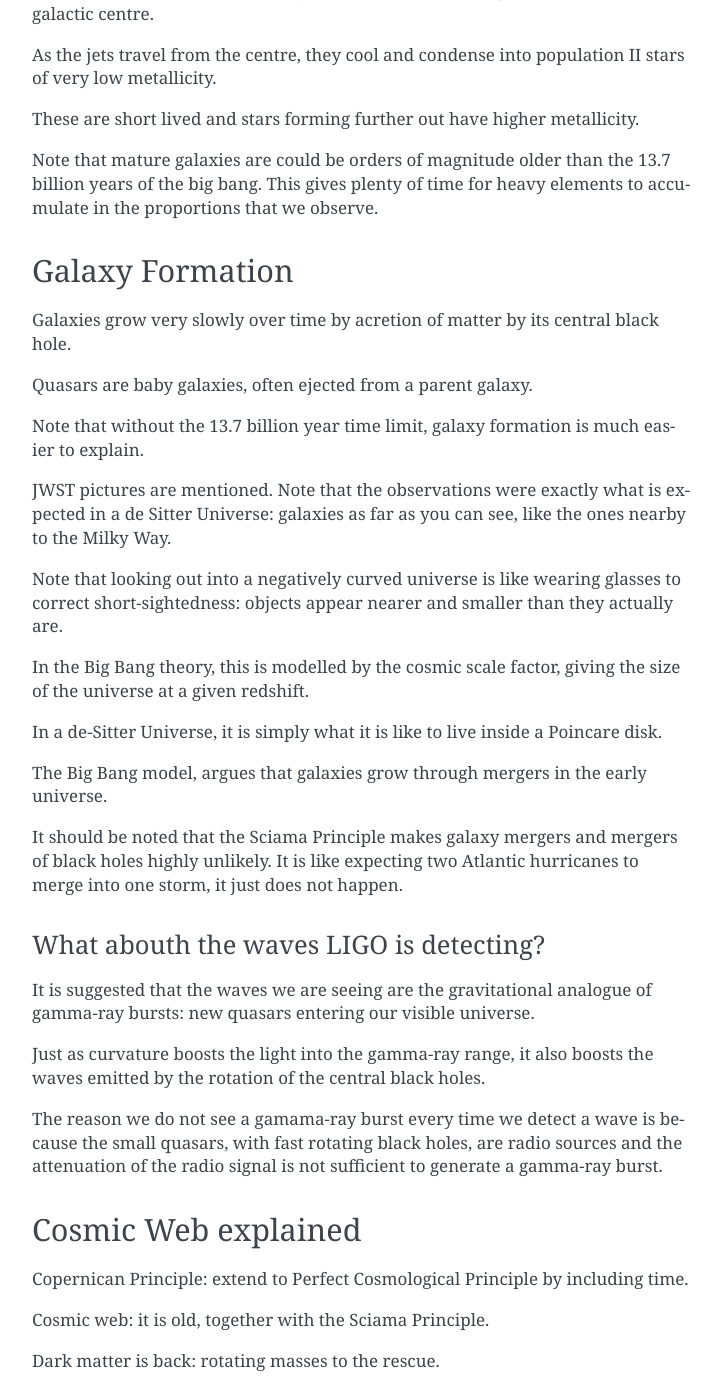
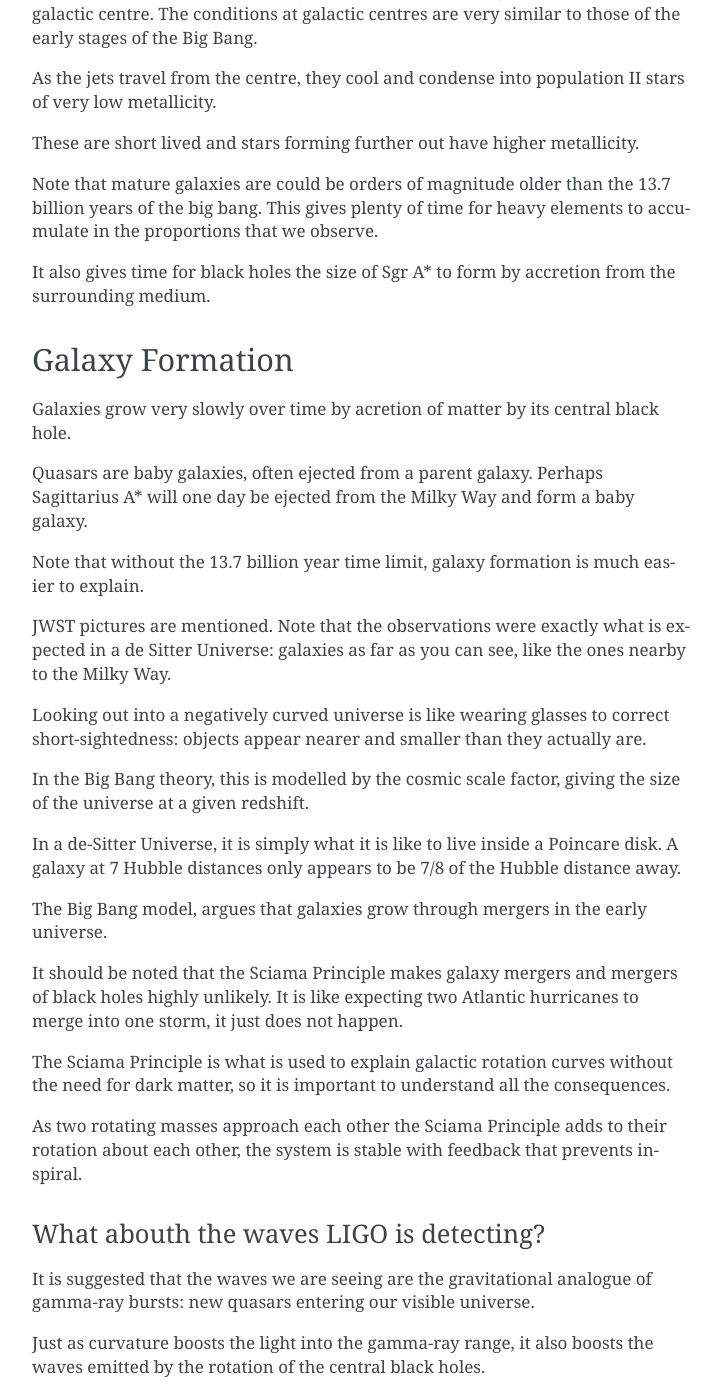
Before and after one commit to swfiua/gotu, a Sphinx documentation site: the page built from docs/101.rst, in a window 1280 px wide and 1400 px high, scrolled down 3125 px. Shown: the whole window, without its empty margins (388-1109 px from the left). Built offline with Sphinx 7.4.7, drawn with Linux system fonts in a browser that asks for light colours; formulas are drawn with MathJax 3; some of the changed text lies outside the part shown.

Commit message:
more 101 mutterings

```diff
--- a/docs/101.rst
+++ b/docs/101.rst
@@ -161,7 +161,8 @@ Stellar Evolution
 =================
 
 The central black holes of active galaxies eject streams of plasma in
-jets from the galactic centre.
+jets from the galactic centre.  The conditions at galactic centres are
+very similar to those of the early stages of the Big Bang.
 
 As the jets travel from the centre, they cool and condense into
 population II stars of very low metallicity.
@@ -173,6 +174,9 @@ Note that mature galaxies are could be orders of magnitude older than
 the 13.7 billion years of the big bang.  This gives plenty of time for
 heavy elements to accumulate in the proportions that we observe.
 
+It also gives time for black holes the size of Sgr A* to form by
+accretion from the surrounding medium.
+
 
 Galaxy Formation
 ================
@@ -181,6 +185,8 @@ Galaxies grow very slowly over time by acretion of matter by its
 central black hole.
 
 Quasars are baby galaxies, often ejected from a parent galaxy.
+Perhaps Sagittarius A* will one day be ejected from the Milky Way and
+form a baby galaxy.
 
 Note that without the 13.7 billion year time limit, galaxy formation
 is much easier to explain.
@@ -189,15 +195,16 @@ JWST pictures are mentioned.  Note that the observations were exactly
 what is expected in a de Sitter Universe: galaxies as far as you can
 see, like the ones nearby to the Milky Way.
 
-Note that looking out into a negatively curved universe is like
-wearing glasses to correct short-sightedness: objects appear nearer
-and smaller than they actually are.
+Looking out into a negatively curved universe is like wearing glasses
+to correct short-sightedness: objects appear nearer and smaller than
+they actually are.
 
 In the Big Bang theory, this is modelled by the cosmic scale factor,
 giving the size of the universe at a given redshift.
 
 In a de-Sitter Universe, it is simply what it is like to live inside a
-Poincare disk.
+Poincare disk.  A galaxy at 7 Hubble distances only appears to be 7/8
+of the Hubble distance away.
 
 The Big Bang model, argues that galaxies grow through mergers in the
 early universe.
@@ -205,6 +212,15 @@ early universe.
 It should be noted that the Sciama Principle makes galaxy mergers and
 mergers of black holes highly unlikely.  It is like expecting two
 Atlantic hurricanes to merge into one storm, it just does not happen.
+
+The Sciama Principle is what is used to explain galactic rotation
+curves without the need for dark matter, so it is important to
+understand all the consequences.
+
+As two rotating masses approach each other the Sciama Principle adds
+to their rotation about each other, the system is stable with feedback
+that prevents in-spiral.
+
 
 What abouth the waves LIGO is detecting?
 ----------------------------------------
@@ -220,6 +236,12 @@ The reason we do not see a gamama-ray burst every time we detect a
 wave is because the small quasars, with fast rotating black holes, are
 radio sources and the attenuation of the radio signal is not
 sufficient to generate a gamma-ray burst.
+
+One thing on the to-do list is to estimate the paramaters of each
+gravitational detection, with a quasar arrival model, and see how the
+parameters are distributed.  With the O4 run having several detections
+per week there is now a good data sample to investigate.
+
 
 Cosmic Web explained
 ====================
```
